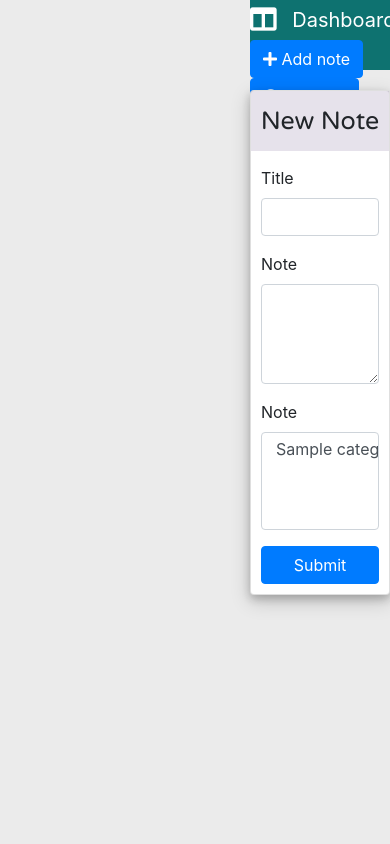
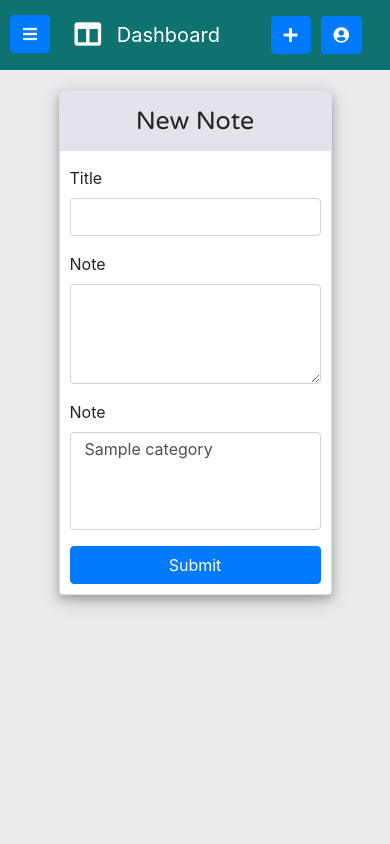
Before and after one commit to mwuillai/JustNoteIt, a Django app: page /new-note/ in a window 390 px wide. Run offline with Django 3.2, Linux system fonts and the light colour scheme; a user stored in the database is signed in; tables that the repository leaves empty hold one stand-in row (values such as "Sample post"); some libraries are stand-ins or nearby versions.

Commit message:
set responsive menu

```diff
--- a/Project/Note/Templates/Note/base.html
+++ b/Project/Note/Templates/Note/base.html
@@ -19,5 +19,6 @@
     <body class="bg-light">
         {%  block nav %}
         {% endblock %}
+        <script src="{% static 'js/note.js' %}"></script>
     </body>
 </html>
--- a/Project/Note/Templates/Note/nav.html
+++ b/Project/Note/Templates/Note/nav.html
@@ -24,22 +24,30 @@
       <div class="p2 p-t-20"><a href="{% url 'Note:new_category' %}" class="btn btn-primary btn-lg"><i class="fas fa-plus"></i> Add Category</a></div>
     </div>
   </div>
-  <div class="dashboard-content">
-    <nav class="navbar navbar-expand-lg navbar-dark">
+  <div class="dashboard-content open">
+    <nav class="navbar navbar-expand navbar-dark p-r-10">
       <div class="container-fluid">
         <div class="navbar-header">
-          <a class="navbar-brand" href="{% url 'Note:dashboard' %}"><i class="fas fa-columns fa-lg p-r-10 text-white"></i>
+        <button class="navbar-panel-button m-r-10 btn btn-primary" type="button" id="panel_button">
+          <i class="fas fa-bars"></i>
+        </button>
+          <a class="navbar-brand m-l-10 m-r-10" href="{% url 'Note:dashboard' %}"><i class="fas fa-columns fa-lg p-r-10 text-white"></i>
             Dashboard</a>
         </div>
-        <ul class="nav navbar-nav navbar-right nav-pills mb-3">
-          <li class="nav-item p-r-10">
-            <a href="{% url 'Note:new_note' %}" class="btn btn-primary btn-primary"><i class="fas fa-plus"></i> Add
-              note</a>
-          </li>
-          <li class="nav-item p-r-10">
-            <a href="{% url 'Note:logout' %}" class="btn btn-primary btn-primary"><i class="fas fa-user-circle"></i> Account</a>
-          </li>
-        </ul>
+        <div class="justify-content-end p-2">
+          <ul class="nav navbar-nav navbar-right mb-auto">
+            <li class="nav-item m-r-10">
+              <a href="{% url 'Note:new_note' %}" class="btn btn-primary btn-primary"><i class="fas fa-plus"></i>
+                <span class="nav-label">Add note</span>
+              </a>
+            </li>
+            <li class="nav-item m-r-10">
+              <a href="{% url 'Note:logout' %}" class="btn btn-primary btn-primary"><i class="fas fa-user-circle"></i>
+                <span class="nav-label">Account</span>
+              </a>
+            </li>
+          </ul>
+        </div>
       </div>
     </nav>
     {% if messages %}
--- a/Project/Note/static/css/note.css
+++ b/Project/Note/static/css/note.css
@@ -147,25 +147,16 @@
   background-color: #ebebeb;
 }
 
-@media screen and (min-width: 720px) {
-  .leftpanel-container {
-    height: 100vh;
-    width: 250px;
-  }
-}
 .leftpanel-container {
   background-color: #0e7270;
   position: fixed;
   top: 0;
   left: 0;
   border-bottom-right-radius: 5%;
+  height: 100vh;
+  width: 250px;
 }
 
-@media screen and (max-width: 720px) {
-  .leftpanel-container {
-    display: none;
-  }
-}
 .leftpanel-top {
   padding: 15px;
   height: 70px;
@@ -176,12 +167,56 @@
   left: 250px;
   width: calc(100vw - 250px);
   top: 0;
+  background-color: #ebebeb;
+  height: 100vh;
+}
+
+@media only screen and (max-width: 700px) {
+  .open {
+    left: 0;
+    width: 100vw;
+  }
+}
+
+@media only screen and (max-width: 700px) {
+  .hide {
+    display: none;
+  }
+}
+
+.while {
+  -webkit-transition: all 1s;
+  -o-transition: all 1s;
+  -ms-transition: all 1s;
+  -moz-transition: all 1s;
+  transition: all 1s;
+}
+
+@media only screen and (max-width: 700px) {
+  .nav-label {
+    display: none;
+  }
 }
 
 .navbar {
   height: 70px;
   background-color: #0e7270;
   padding: 0;
+}
+
+@media only screen and (min-width: 701px) {
+  .navbar-panel-button {
+    display: none;
+  }
+}
+@media only screen and (max-width: 700px) {
+  .navbar-panel-button {
+    display: inline-block;
+    vertical-align: top;
+    content: "";
+    background-size: 100% 100%;
+    margin-left: 10px;
+  }
 }
 
 .cardboard {
--- /dev/null
+++ b/Project/Note/static/js/note.js
@@ -0,0 +1,13 @@
+$('#panel_button').click(function (e) {
+    $('.dashboard-content').addClass('while');
+    $('.navbar-brand').addClass('while');
+    setTimeout(function() {
+        $('.navbar-brand').toggleClass('hide');
+    }, 300);
+    setTimeout(function() {
+        $('.dashboard-content').removeClass('while');
+        $('.navbar-brand').removeClass('while');
+    }, 1000);
+    $('.dashboard-content').toggleClass('open');
+    e.preventDefault();
+});
--- a/Project/Note/static/scss/note.scss
+++ b/Project/Note/static/scss/note.scss
@@ -4,6 +4,7 @@ $primary-color: #0e7270;
 $white: #ebebeb;
 $black: rgba(86,61,124,.15);
 $font-title: 'Varela Round', sans-serif;
+$break: 700px;
 
 //---- [ extension management ] ----
 
@@ -36,6 +37,15 @@ $font-title: 'Varela Round', sans-serif;
     @include main-font(30px);
     color: #fff;
     text-align:center;
+}
+
+@mixin respond-to($media) {
+  @if $media == small-screens {
+    @media only screen and (max-width: $break) { @content; }
+  }
+  @else if $media == medium-screens {
+    @media only screen and (min-width: $break + 1) { @content; }
+  }
 }
 
 /* --------------------------------- */
@@ -168,25 +178,14 @@ $font-title: 'Varela Round', sans-serif;
     background-color: $white;
 }
 
-@media screen and (min-width: 720px) {
-    .leftpanel-container {
-        height: 100vh;
-        width: 250px;
-    }
-}
-
 .leftpanel-container {
     background-color: $primary-color;
     position: fixed;
     top: 0;
     left: 0;
     border-bottom-right-radius: 5%;
-}
-
-@media screen and (max-width: 720px) {
-    .leftpanel-container {
-        display: none;
-    }
+    height: 100vh;
+    width: 250px;
 }
 
 .leftpanel-top {
@@ -203,12 +202,54 @@ $font-title: 'Varela Round', sans-serif;
     left: 250px;
     width: calc(100vw - 250px);
     top: 0;
+    background-color: $white;
+    height: 100vh;
+}
+
+.open {
+    @include respond-to("small-screens") {
+        left: 0;
+        width: 100vw;
+    }
+}
+
+.hide {
+    @include respond-to("small-screens") {
+        display: none;
+    }
+}
+
+.while {
+    @include prefix(
+        (transition: all 1s),
+        webkit o ms moz
+    );
+}
+
+.nav-label {
+    @include respond-to("small-screens") {
+        display: none;
+    }
 }
 
 .navbar {
     height: 70px;
     background-color: $primary-color;
     padding: 0
+}
+
+.navbar-panel-button {
+    @include respond-to("medium-screens") {
+        display: none;
+    }
+
+    @include respond-to("small-screens") {
+        display: inline-block;
+        vertical-align: top;
+        content: "";
+        background-size: 100% 100%;
+        margin-left: 10px;
+    }
 }
 
 .cardboard {
```
Also changed, not shown: 1 other file.
